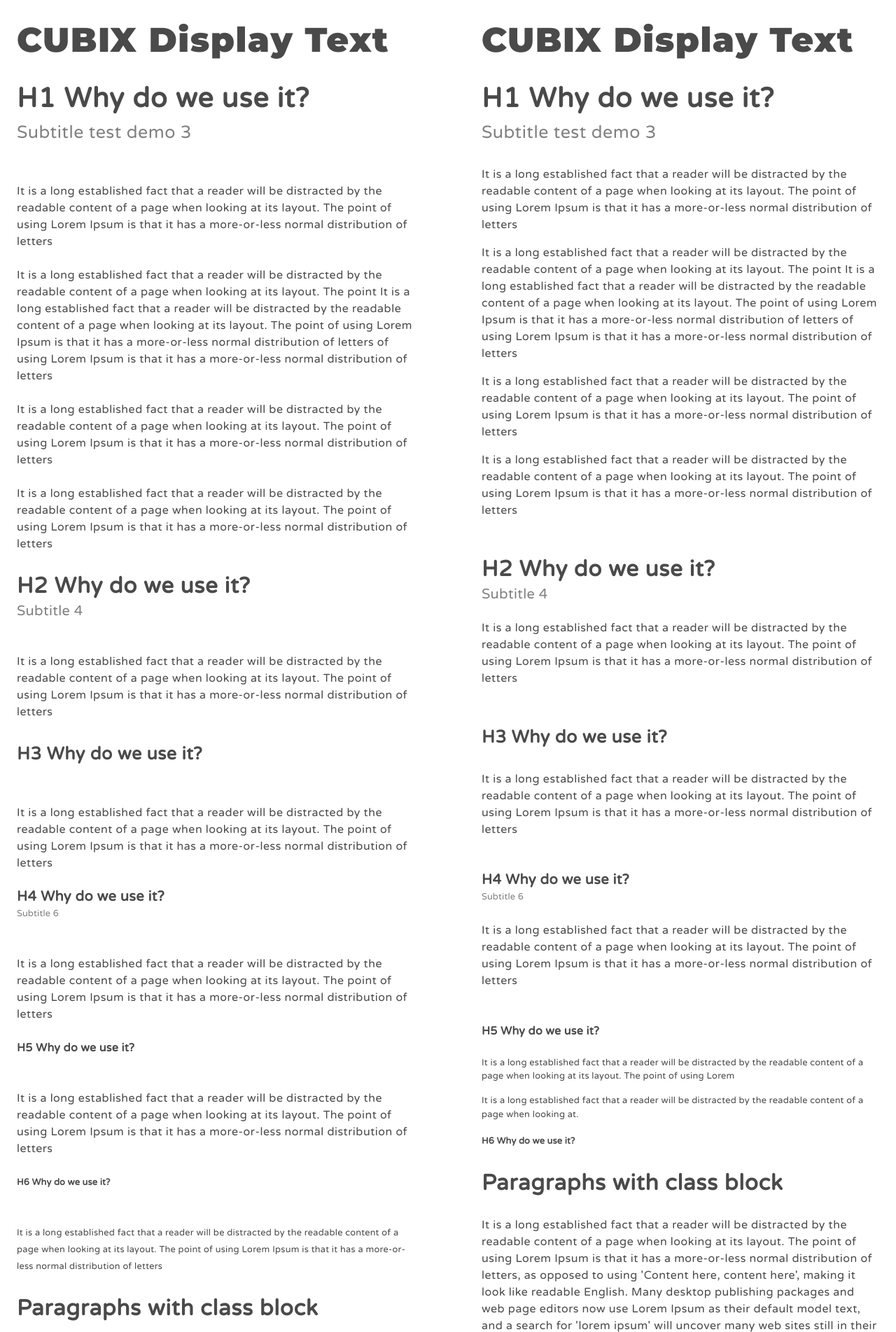
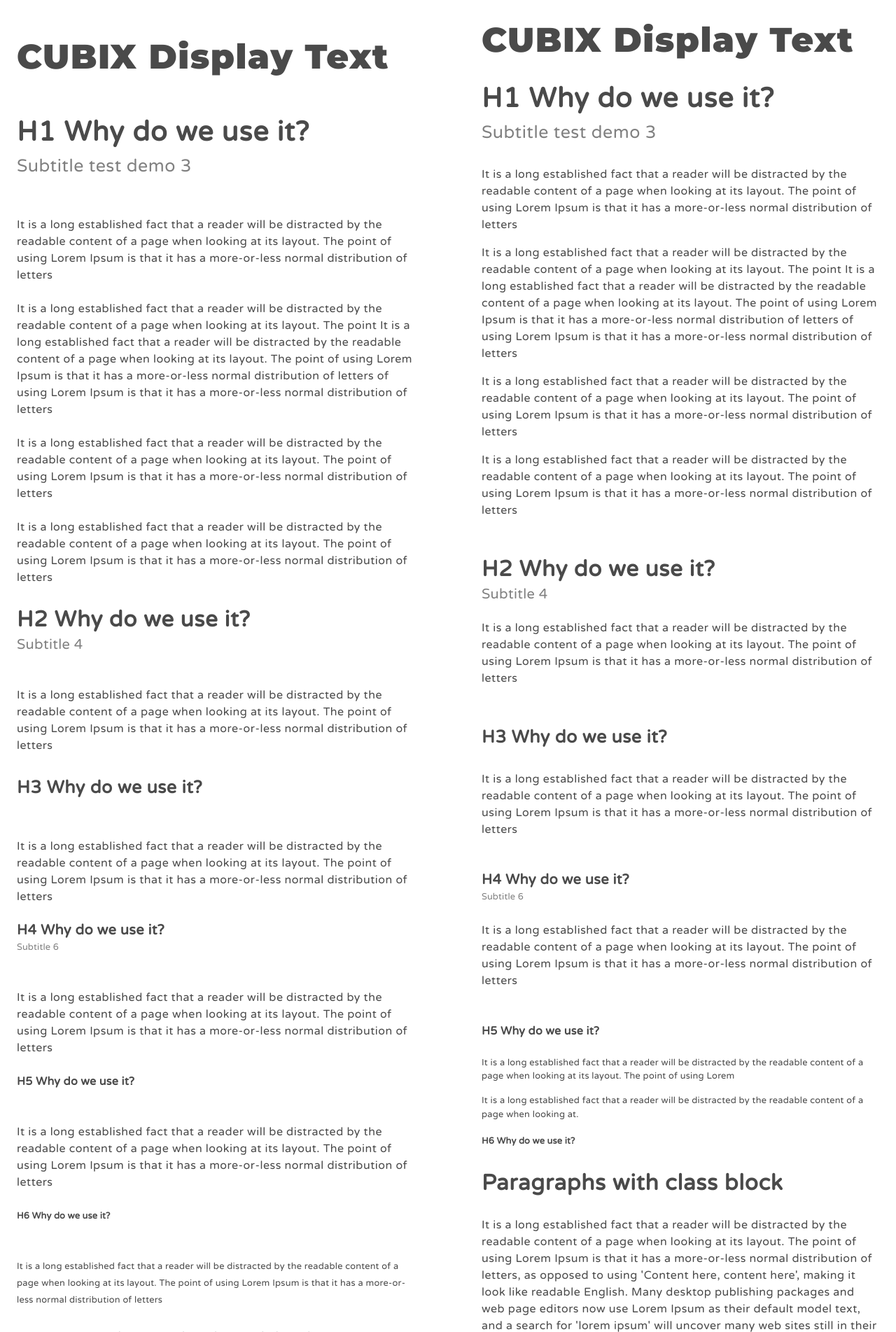
Before and after one commit to a-spasov/cubix, a Vue app: page / in a window 1280 px wide. Shown: the part 77-1980 px from the top of the page at 70% size. Built offline with nearby package versions, Linux system fonts and the light colour scheme.

Commit message:
Update typography.scss

```diff
--- a/src/assets/sass/typography.scss
+++ b/src/assets/sass/typography.scss
@@ -61,8 +61,7 @@ body,
   letter-spacing: 1.5px;
 
   &.spaced {
-    margin-top: 0.48979592em;
-    margin-bottom: 0.48979592em;
+    margin: var(--space-xxl) 0;
   }
 }
 
@@ -70,13 +69,10 @@ h1,
 .title-1 {
   font-size: var(--text-xxl);
   letter-spacing: 1px;
-
-
-  line-height: 1.23076923em;
+  line-height: var(--grid-line-l);
 
   &.spaced {
-    margin-top: 0.61538462em;
-    margin-bottom: 1.23076924em;
+    margin: 0 0 var(--space-xxl);
   }
 }
 
@@ -84,15 +80,14 @@ h2,
 .title-2 {
   font-size: var(--text-xl);
   letter-spacing: 0.75px;
-
-
-  line-height: 1.5483871em;
+  line-height: var(--grid-line-l);
 
   &.spaced {
-    margin-top: 0.77419355em;
-    margin-bottom: 1.5483871em;
+    margin: 0 0 var(--space-xxl);
   }
 }
+
+// TO DO: FIX LINE HEIGHTS AND MARGINS
 
 h3,
 .title-3 {
```
